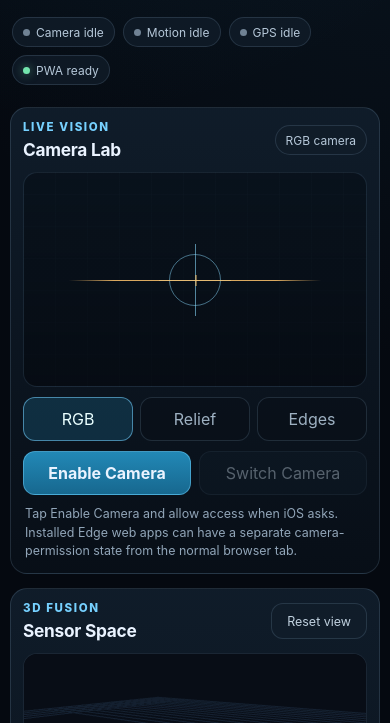
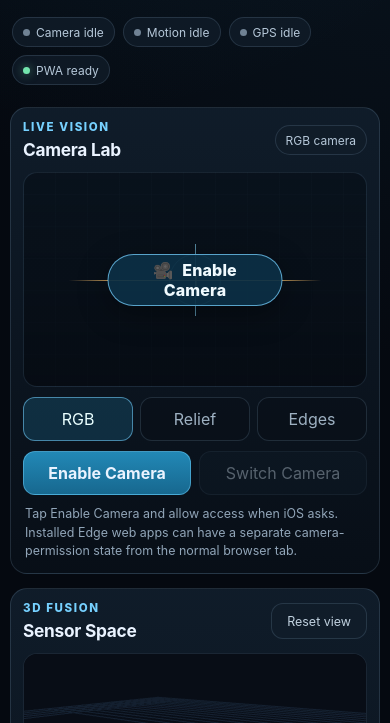
Before and after one commit to CAPFlyingFun/Visual-Sensor-Studio, a website with bundled scripts: page public/index.html in a window 390 px wide. Shown: the part 121-844 px from the top of the page. Built offline with nearby package versions, Linux system fonts and the light colour scheme.

Commit message:
style: emphasize camera permission control

```diff
--- a/public/styles.css
+++ b/public/styles.css
@@ -121,6 +121,27 @@ main { display: grid; gap: 14px; }
   object-fit: cover;
 }
 .vision-stage canvas { image-rendering: auto; }
+.camera-enable-overlay {
+  position: absolute;
+  z-index: 6;
+  left: 50%;
+  top: 50%;
+  transform: translate(-50%, -50%);
+  min-width: 190px;
+  min-height: 56px;
+  padding: 0 20px;
+  border: 1px solid rgba(118, 209, 255, 0.72);
+  border-radius: 999px;
+  background: rgba(12, 47, 68, 0.94);
+  color: #f1fbff;
+  font-weight: 800;
+  letter-spacing: 0.01em;
+  box-shadow: 0 8px 30px rgba(0, 0, 0, 0.34);
+  cursor: pointer;
+}
+.camera-enable-overlay::before { content: "🎥"; margin-right: 9px; }
+.camera-enable-overlay:active { transform: translate(-50%, -50%) scale(0.98); }
+.camera-enable-overlay:disabled { opacity: 0.68; }
 .reticle {
   position: absolute;
   left: 50%; top: 50%;
@@ -174,6 +195,15 @@ button:disabled { opacity: 0.42; cursor: not-allowed; }
   background: #080d16;
   touch-action: none;
 }
+.fusion-scene[data-state="loading"], .fusion-scene[data-state="fallback"] {
+  display: grid;
+  place-items: center;
+  padding: 24px;
+  text-align: center;
+  color: #91a5b8;
+  line-height: 1.5;
+}
+.fusion-scene[data-state="fallback"] { touch-action: auto; }
 .fusion-scene canvas { display: block; width: 100%; height: 100%; }
 .scene-legend { display: flex; flex-wrap: wrap; gap: 12px; margin: 10px 2px 0; color: #91a5b8; font-size: 0.74rem; }
 .scene-legend span { display: inline-flex; gap: 6px; align-items: center; }
@@ -236,6 +266,7 @@ footer strong { color: #9fb2c3; }
   .vision-panel, .scene-panel, .compact-panel, .parallax-panel, .export-panel { padding: 12px; border-radius: 17px; }
   .topbar { padding-left: 2px; padding-right: 2px; }
   .subtitle { font-size: 0.85rem; }
+  .camera-enable-overlay { min-width: 175px; min-height: 52px; padding: 0 16px; }
   .fusion-scene { height: 320px; }
   .readout-grid.three { grid-template-columns: repeat(3, minmax(0, 1fr)); }
   .readout strong { font-size: 0.78rem; }
```
